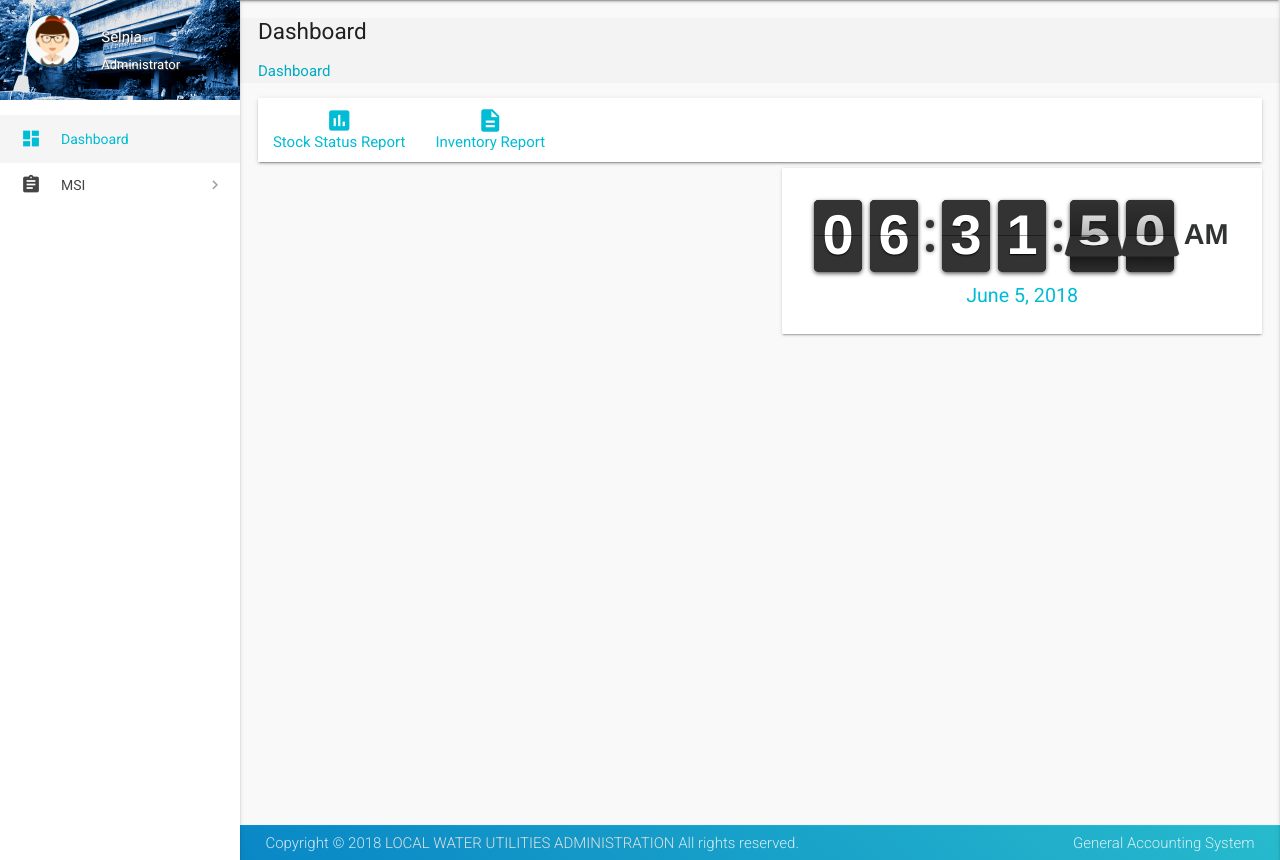
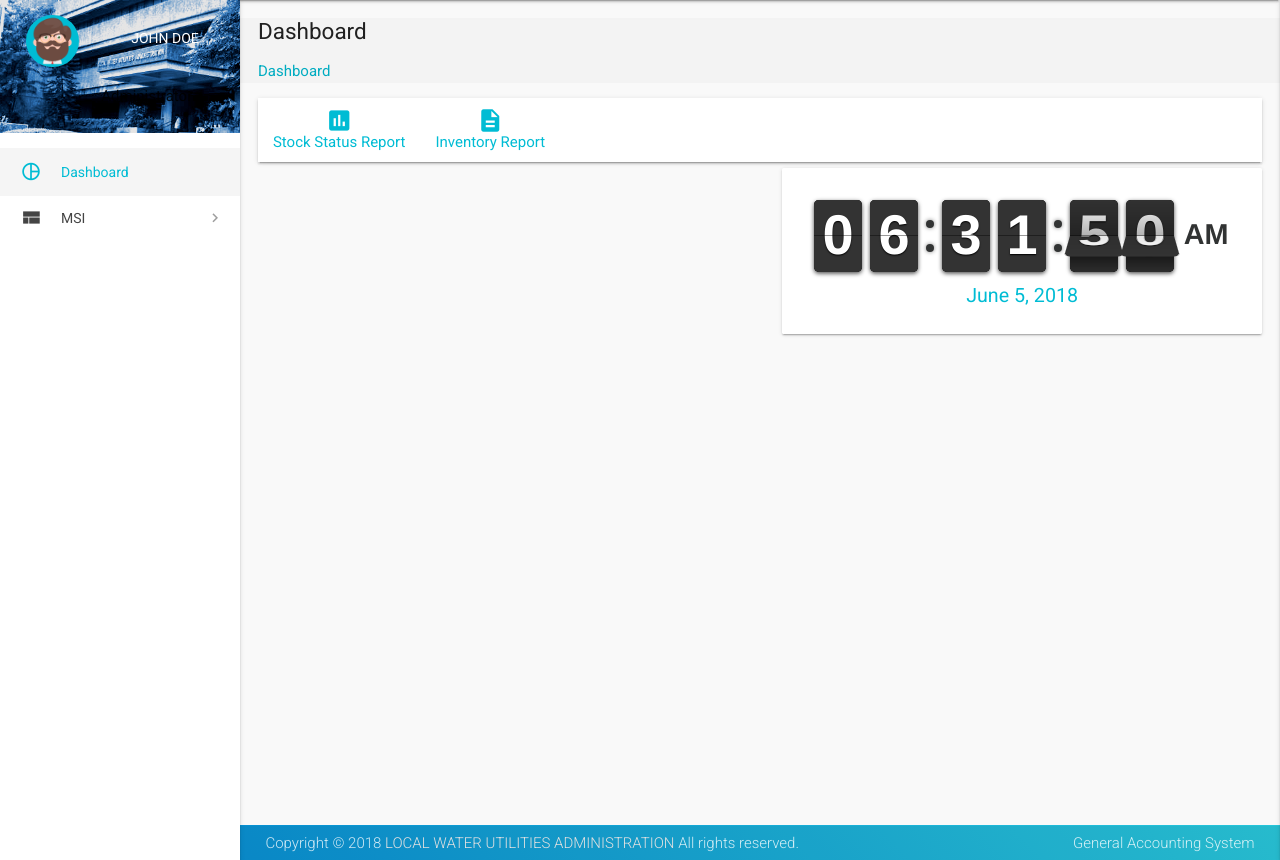
Before and after one commit to Selnia/LWUA-GAS, a Laravel app: page / in a window 1280 px wide. Shown: the part 64-924 px from the top of the page. Run offline with Laravel 8, Linux system fonts and the light colour scheme; some web fonts are replaced.

Commit message:
added side-nav

```diff
--- a/resources/views/partials/left-sidenav.blade.php
+++ b/resources/views/partials/left-sidenav.blade.php
@@ -3,27 +3,51 @@
     <li class="user-details cyan darken-2">
       <div class="row">
         <div class="col col s4 m4 l4">
-          <img src="{{ asset('images/avatar/avatar-16.png') }}" alt="" class="circle responsive-img valign profile-image cyan">
+          <img src="{{ asset('images/avatar/avatar-7.png') }}" alt="" class="circle responsive-img valign profile-image cyan">
         </div>
         <div class="col col s8 m8 l8">
-          <p class="user-name">Selnia</p>
-          <p class="user-role">Administrator</p>
+          <ul id="profile-dropdown-nav" class="dropdown-content">
+            <li>
+              <a href="#" class="grey-text text-darken-1"><i class="material-icons">face</i> Profile</a>
+            </li>
+            <li>
+              <a href="#" class="grey-text text-darken-1"><i class="material-icons">settings</i> Settings</a>
+            </li>
+            <li>
+              <a href="#" class="grey-text text-darken-1"><i class="material-icons">live_help</i> Help</a>
+            </li>
+            <li class="divider"></li>
+            <li>
+              <a href="#" class="grey-text text-darken-1"><i class="material-icons">lock_outline</i> Lock</a>
+            </li>
+            <li>
+              <a href="#" class="grey-text text-darken-1"><i class="material-icons">keyboard_tab</i> Logout</a>
+            </li>
+          </ul>
+          <a class="btn-flat dropdown-button waves-effect waves-light white-text profile-btn" href="#" data-activates="profile-dropdown-nav">John Doe<i class="mdi-navigation-arrow-drop-down right"></i></a>
+          <p class="user-roal">Administrator</p>
         </div>
       </div>
     </li>
     <li class="no-padding">
       <ul class="collapsible" data-collapsible="accordion">
         <li class="bold {{Request::is('/')?'active':null}}">
-          <a href="/" class="waves-effect waves-cyan"><i class="material-icons">dashboard</i>Dashboard</a>
+          <a href="/" class="waves-effect waves-cyan">
+            <i class="material-icons">pie_chart_outlined</i>
+            <span class="nav-text">Dashboard</span>
+          </a>
         </li>
         <li class="no-padding">
           <ul class="collapsible collapsible-accordion">
-            <li class="bold {{Request::is('msi/*')?'active':null}}">
-              <a class="collapsible-header waves-effect waves-cyan {{Request::is('msi/*')?'active':null}}"><i class="material-icons">assignment</i>MSI</a>
+            <li class="bold"><a class="collapsible-header waves-effect waves-cyan {{Request::is('msi/*')?'active':null}}"><i class="material-icons">view_compact</i> MSI</a>
               <div class="collapsible-body">
                 <ul>
-                  <li {{Request::is('msi/bincard')?'class=active':null}}><a href="{{ url('msi/bincard') }}">Bin Card</a></li>
-                  <li {{Request::is('msi/stockcard')?'class=active':null}}><a href="{{ url('msi/stockcard') }}">Stock Card</a></li>
+                  <li {{Request::is('msi/bincard')?'class=active':null}}><a href="{{ url('msi/bincard') }}">Bin Card</a>
+                  </li>
+                  <li {{Request::is('msi/purchase_requisition')?'class=active':null}}><a href="{{ url('msi/purchase_requisition') }}">Puchase Requisition</a>
+                  </li>
+                  <li {{Request::is('msi/stockcard')?'class=active':null}}><a href="{{ url('msi/stockcard') }}">Stock Card</a>
+                  </li>
                 </ul>
               </div>
             </li>
```
